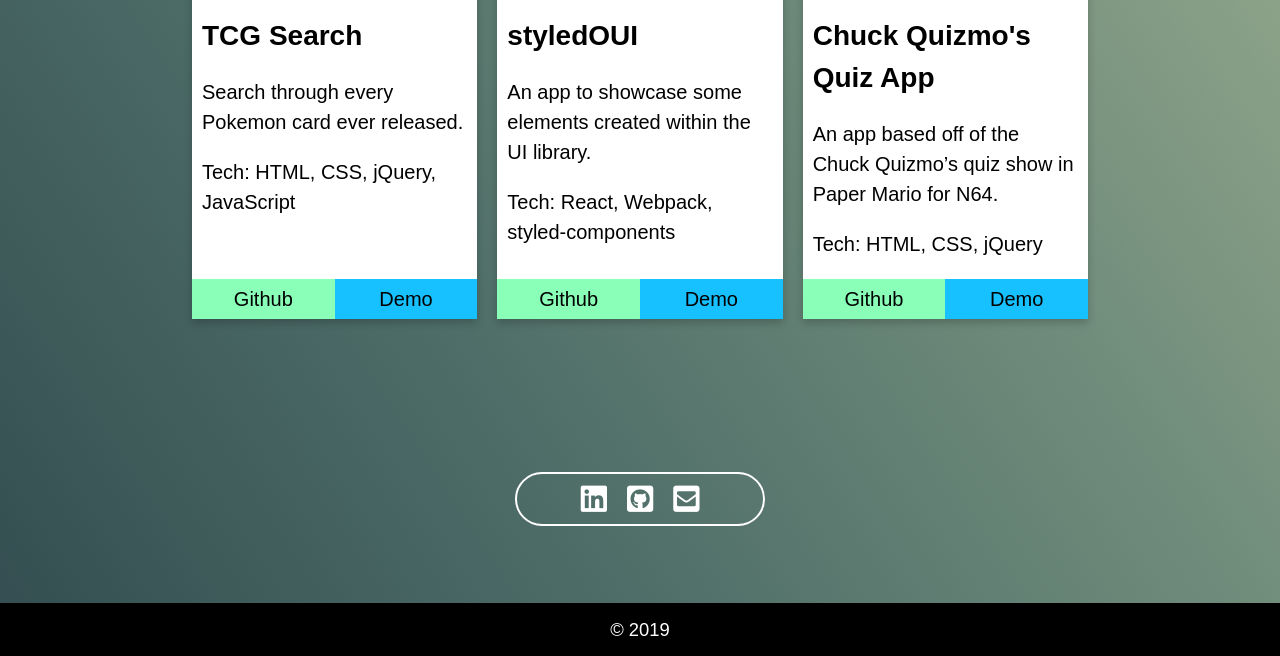
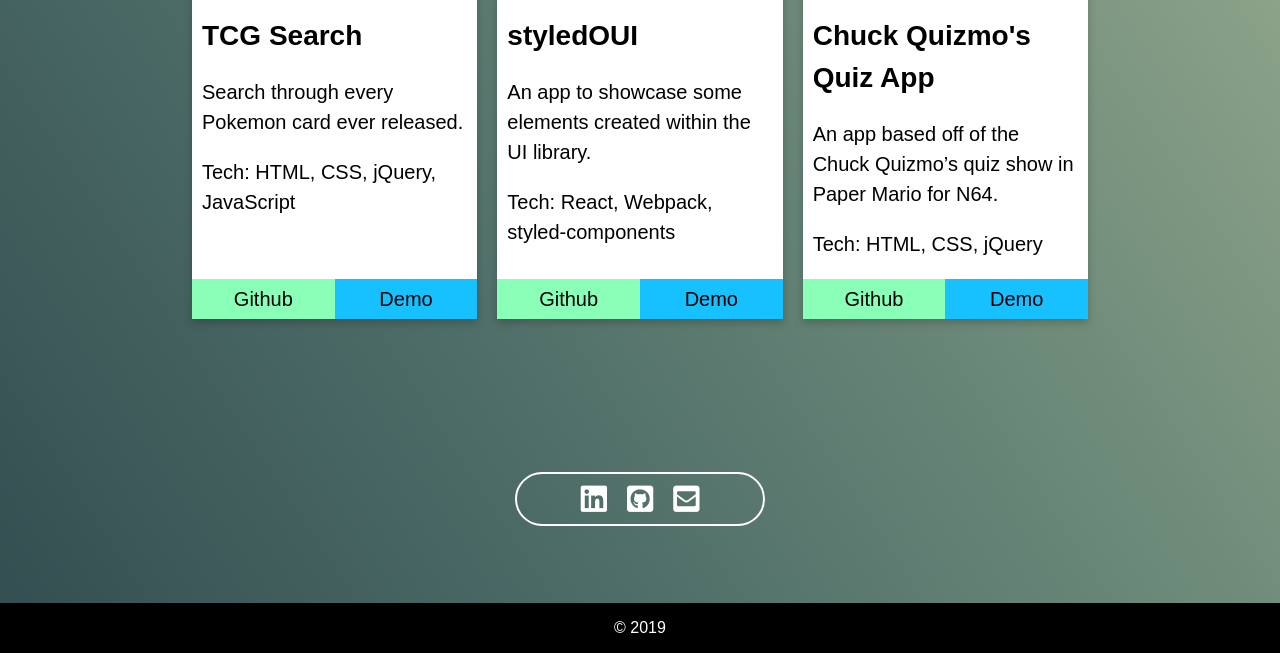
Before and after one commit to rosborne132/portfolio_old, a Gatsby site: page / in a window 1280 px wide. Shown: the part 1292-1948 px from the top of the page. Built offline with nearby package versions, Linux system fonts and the light colour scheme; Gatsby itself is replaced by a stand-in of ours.

Commit message:
Edit footer

```diff
--- a/src/components/Layout/Footer.js
+++ b/src/components/Layout/Footer.js
@@ -1,11 +1,11 @@
-import React, { Fragment } from 'react'
-import styled from 'styled-components'
+import React, { Fragment } from "react"
+import styled from "styled-components"
 
 const FooterStyles = styled.footer`
   width: 100%;
   padding: 1% 0;
   margin: 0 auto;
-  font-size: 2.3vh;
+  font-size: 2vh;
   background-color: #000;
   color: #fff;
 `
```
